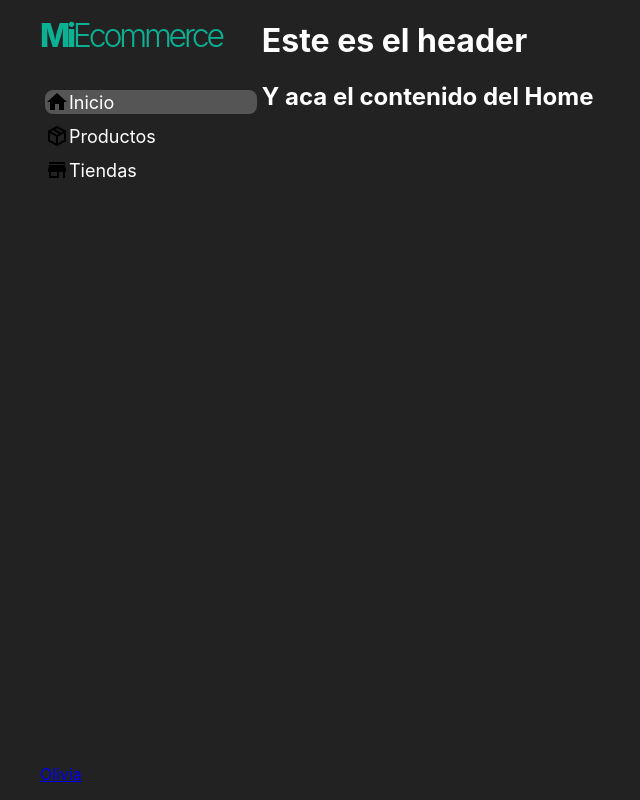
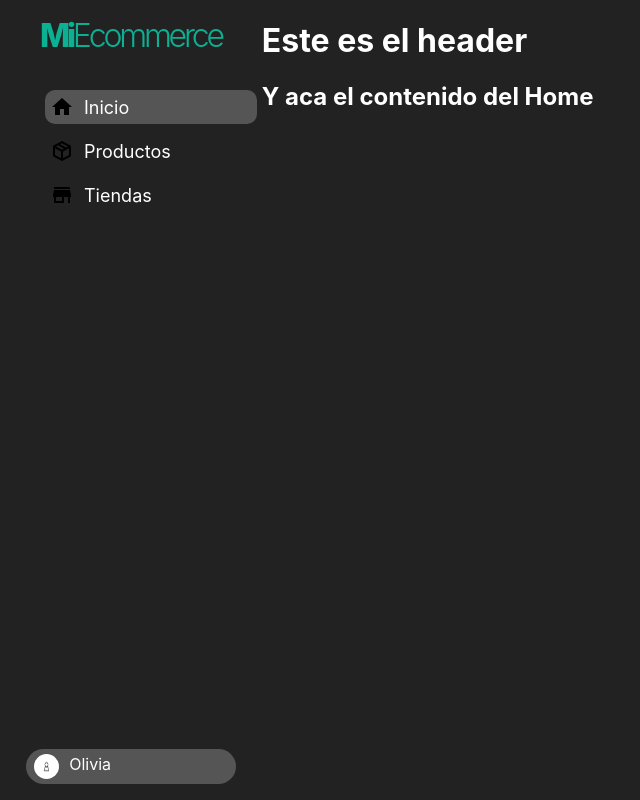
Before and after one commit to FranRSantander/miEcommerce-equipo4-React, a React (Create React App) app: page / in a window 1280 px wide. Shown: the whole page, without its empty margins (0-640 px from the left). Built offline with nearby package versions, Linux system fonts and the light colour scheme.

Commit message:
Agregando css a sideBar

```diff
--- a/src/components/SideBar/SideBar.css
+++ b/src/components/SideBar/SideBar.css
@@ -12,6 +12,7 @@
         display: flex;
         flex-direction: column;
         justify-content: space-between;
+        align-items: center;
     }
     .logoLink {
         text-decoration: none;
@@ -41,11 +42,40 @@
         text-decoration: none;
         color: white;
         font-size: 18px;
+        padding: 5px;
         display: flex;
         align-items: center;
     }
+    .navLogo {
+        padding-right: 10px;
+    }
     .active {
         background-color: #ffffff3b;
-        border-radius: 8px;
+        border-radius: 10px;
+    }
+    .userBlock{
+        background: #ffffff3b;
+        height: 35px;
+        display: flex;
+        border-radius: 30px;
+        width: 80%;
+        align-items: center;
+
+    }
+    .userLink{
+        text-decoration: none;
+        color: white;
+        display: flex;
+        gap: 10px;
+        width: 100%;
+    }
+    .userIcon {
+        width: 25px;
+        height: 25px;
+        margin-left: 8px;
+        border-radius: 100%;
+    }
+    .userName {
+        font-size: 16px;
     }
 }
--- a/src/components/SideBar/SideBar.js
+++ b/src/components/SideBar/SideBar.js
@@ -4,6 +4,7 @@ import './SideBar.css';
 import home from '../../assets/home.svg'
 import box from '../../assets/box.svg'
 import store from '../../assets/store.svg'
+import user from '../../assets/user.jpg'
 
 function SideBar () {
     return(
@@ -14,14 +15,14 @@ function SideBar () {
                 </figure>
                 <nav className='navSide'>
                     <ul className='navList'>
-                        <li className='navItem'><NavLink className='navLink' to='/'><img src={home}/><span>Inicio</span></NavLink></li>
-                        <li className='navItem'><NavLink className='navLink' to='/products'><img src={box}/><span>Productos</span></NavLink></li>
-                        <li className='navItem'><NavLink className='navLink' to='stores'><img src={store}/><span>Tiendas</span></NavLink></li>
+                        <li className='navItem'><NavLink className='navLink' to='/'><img className='navLogo' src={home}/><span>Inicio</span></NavLink></li>
+                        <li className='navItem'><NavLink className='navLink' to='/products'><img className='navLogo' src={box}/><span>Productos</span></NavLink></li>
+                        <li className='navItem'><NavLink className='navLink' to='stores'><img className='navLogo' src={store}/><span>Tiendas</span></NavLink></li>
                     </ul>
                 </nav>
             </div>
-            <figure className='userBlock'>
-                <Link className="userLink" to='*'><img src=''/><span className='userName'>Olivia</span></Link>
+            <figure className="userBlock">
+                <Link className="userLink" to='*'><img className='userIcon' src={user}/><span className='userName'>Olivia</span></Link>
             </figure>
         </div>
     );
```
Also changed, not shown: src/assets/user.jpg (added).
